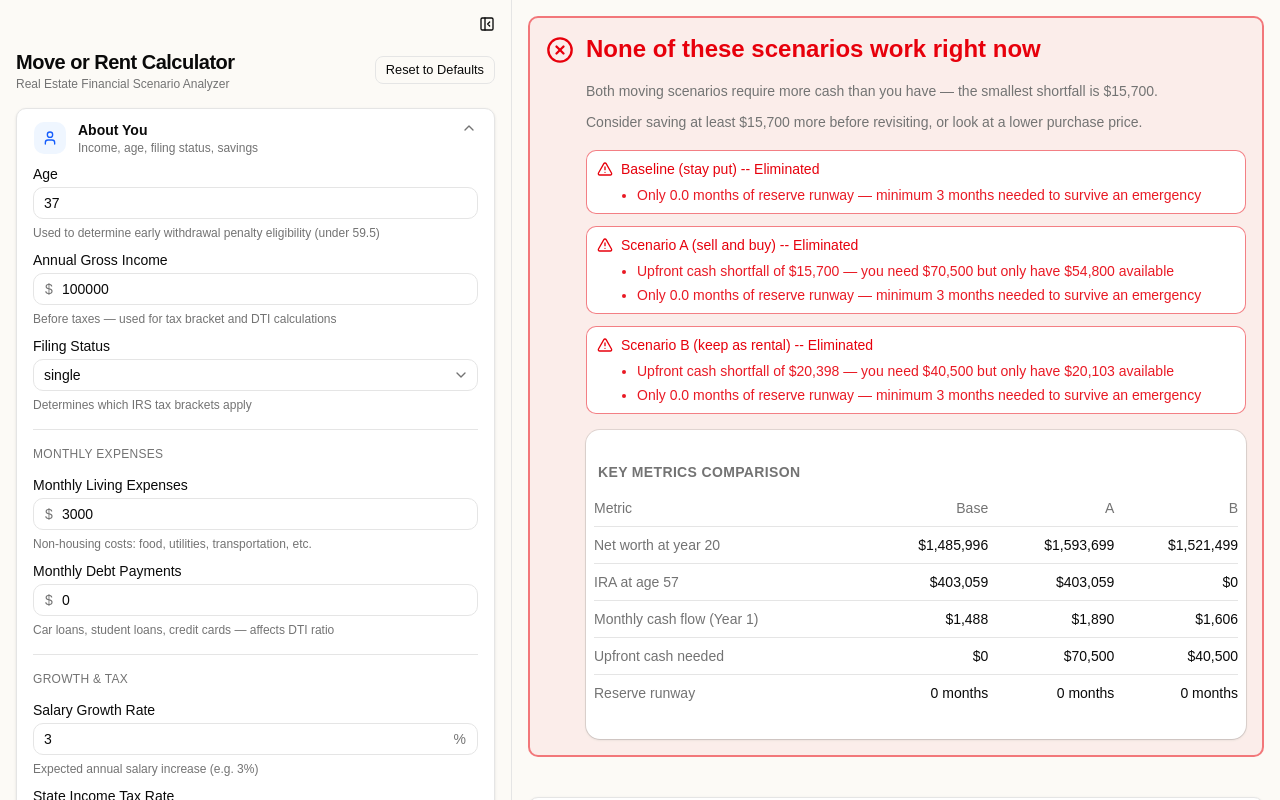
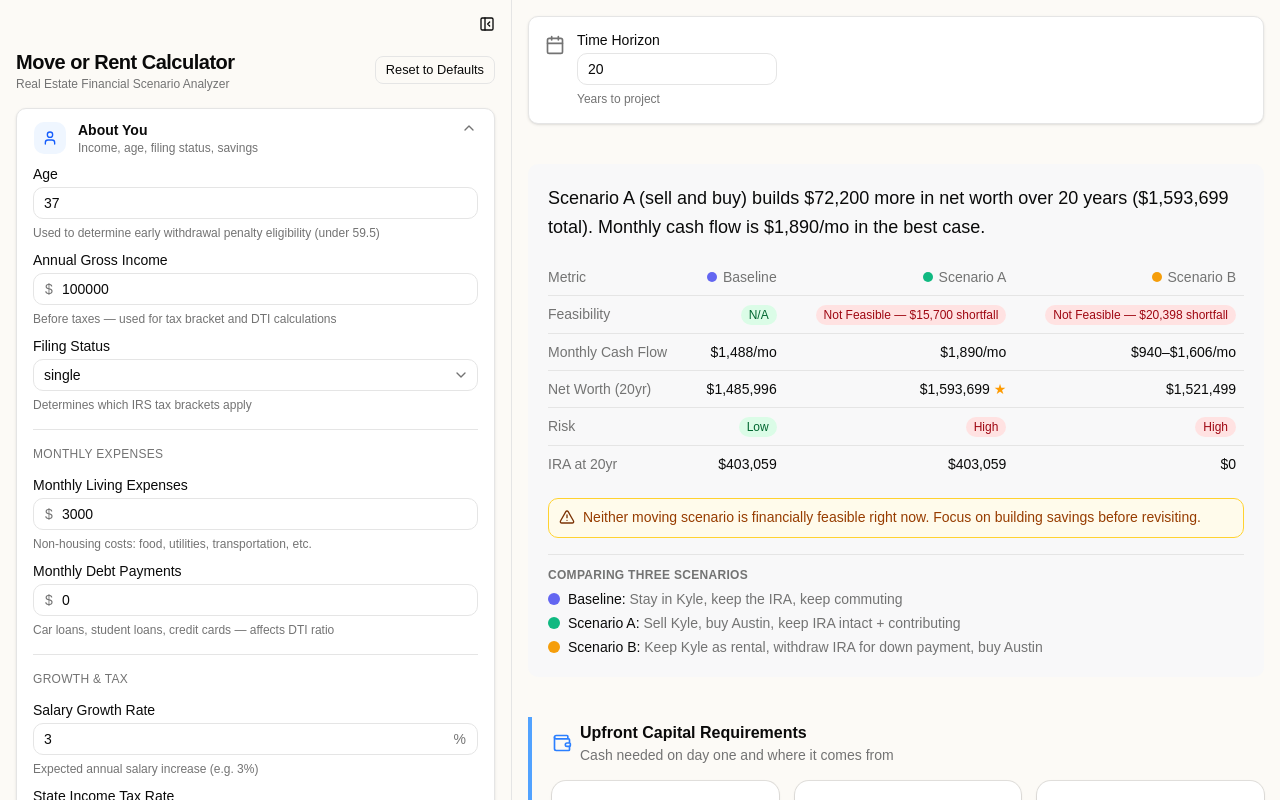
Before and after one commit to rdowacter/move-or-rent-calculator, a React (Vite) app: page / in a window 1280 px wide. Built offline with nearby package versions, Linux system fonts and the light colour scheme.

Commit message:
fix(ui): remove old VerdictSection from results — replaced by ExecutiveSummary
Co-Authored-By: Claude Opus 4.6 (1M context) <noreply@anthropic.com>

```diff
--- a/src/components/results/ResultsSections.tsx
+++ b/src/components/results/ResultsSections.tsx
@@ -10,8 +10,6 @@
 //   5. Assumptions & Sources (default bg)
 // ---------------------------------------------------------------------------
 
-import { VerdictSection } from './VerdictSection'
-import { SensitivitySection } from './SensitivitySection'
 import { ExecutiveSummary } from './ExecutiveSummary'
 import { AlertTriangle, TrendingUp, PiggyBank, DollarSign, Wallet, Shield, Calendar, Layers, Table2, BookOpen } from 'lucide-react'
 import { useFormContext } from 'react-hook-form'
@@ -41,15 +39,6 @@ export function ResultsSections() {
 
   return (
     <div className="space-y-10" data-testid="results-sections">
-      {/* Group 0: Verdict & Sensitivity — the most important output */}
-      <section>
-        <VerdictSection />
-      </section>
-
-      <section>
-        <SensitivitySection />
-      </section>
-
       {/* Projection Controls — right at the top of results where they belong */}
       <div className="flex items-start gap-3 rounded-lg border bg-card p-4 shadow-sm">
         <Calendar className="mt-0.5 h-5 w-5 shrink-0 text-muted-foreground" />
```
